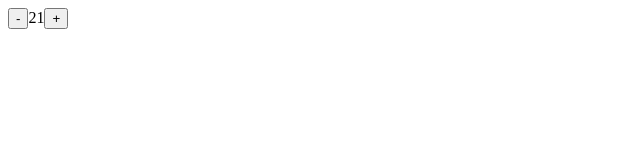
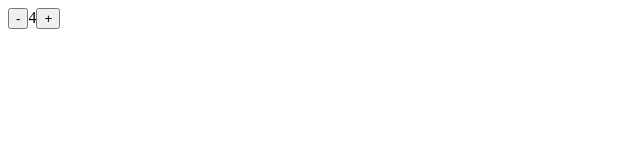
Before and after one commit to Ali-consciousroad/ReactHookUseState, a React (Create React App) app: page / in a window 1280 px wide. Shown: the top 160 px of the page, without its empty margins (0-640 px from the left). Built offline with nearby package versions, Linux system fonts and the light colour scheme.

Commit message:
Optimize performance

```diff
--- a/src/App.js
+++ b/src/App.js
@@ -1,15 +1,25 @@
 // Use destructuring to import a single hook
 import React, { useState } from 'react';
+
+function countInitial() {
+  console.log('run function');
+  return 4;
+}
 
 function App() {
   /*
   - useState is an array with 2 values
   - Most of the time we'll see the useState array using destructuring
   - The first value is the default value, the second one is the function used
-  to modify the default value, update our current state
+  to modify the default value, update our current state'
   - The value inside useState() give the default valueto
    */
-  const [count, setCount] = useState(21)
+
+  /* This will call the default value each time the component is rerendered
+  and this can cause big issue when the default value is a big value. Ex. Fibonacci number */
+  // const [count, setCount] = useState(21) // This will cause performance issue
+  // By using a function inside our useState() hook, the default value is called only once, the first time the component is called.
+  const [count, setCount] = useState(() => countInitial())
 
   // Every time we call our setState() function, the component will rerender like setState() used with class-based components
   function decrementCount(){
```
